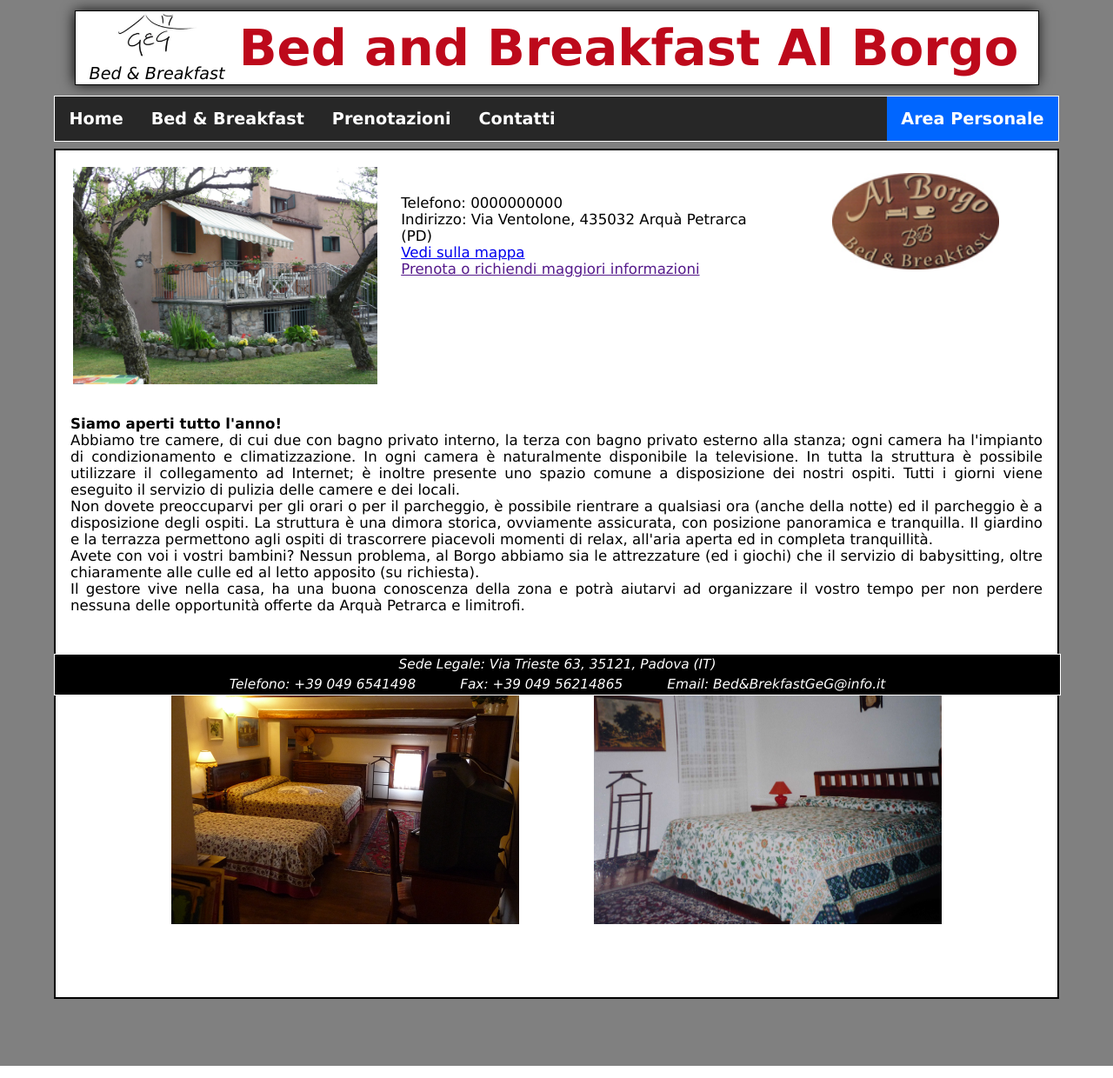
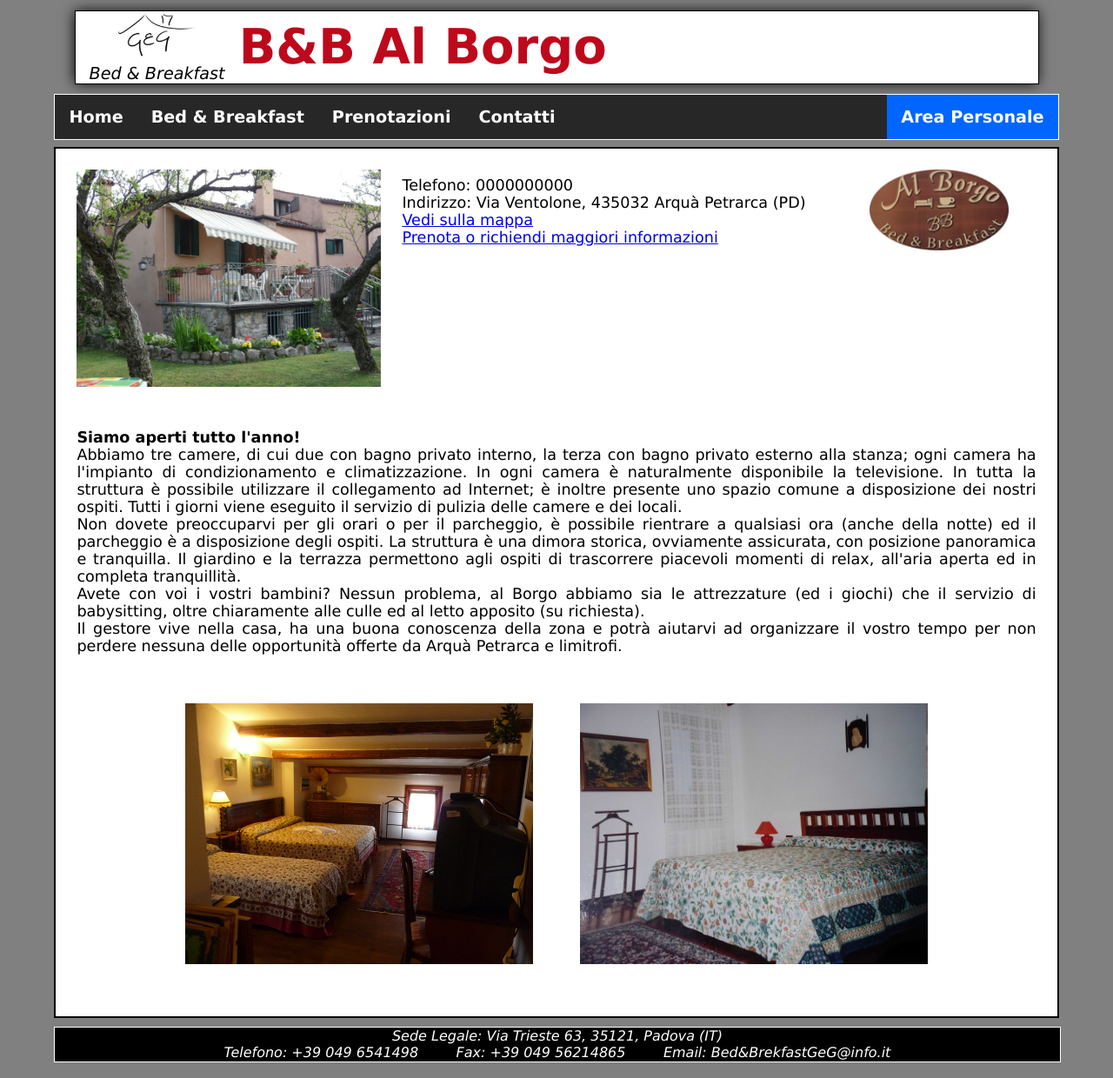
Before and after one commit to TheJack95/TecWeb, a PHP site: page /ilBorgo.php in a window 1280 px wide. Shown: the whole page at 87% size. Run offline with PHP 8.4, Linux system fonts and the light colour scheme.

Commit message:
correzioni varie

```diff
--- a/boscoverde.php
+++ b/boscoverde.php
@@ -17,7 +17,9 @@
                     Bed & Breakfast
                 </div>
             </div>
-            <h1 id="titolo"><span xml:lang="en">Bed and Breakfast</span> Boscoverde</h1>
+            <h1 id="titoloBeB">
+                <abbr title="Bed and Breakfast" xml:lang="en">B&B</abbr> Boscoverde
+            </h1>
         </div>
 
 		<?php include("menu.php"); ?>
@@ -30,7 +32,7 @@
                 <li>Telefono: 00000000 </li>
                 <li>Indirizzo: Via Visome 211, Belluno </li>
                 <li><a href= "https://goo.gl/maps/zkUznEEVUAo" target="_blank">Vedi sulla mappa</a></li>
-                <li><a href="">Prenota o richiendi maggiori informazioni</a></li>
+                <li><a href="prenotazioni.php">Prenota o richiendi maggiori informazioni</a></li>
             </ul>
 
             <p class="testo">
--- a/cadorehaus.php
+++ b/cadorehaus.php
@@ -20,8 +20,8 @@
 					Bed & Breakfast
 				</div>
 			</div>
-			<h1 id="titolo">
-				<span xml:lang="en">Bed and Breakfast</span> Cadore Haus
+			<h1 id="titoloBeB">
+                <abbr title="Bed and Breakfast" xml:lang="en">B&B</abbr> Cadore Haus
 			</h1>
 		</div>
 
@@ -37,7 +37,7 @@
                 <li>Telefono: 0000000000</li>
                 <li>Indirizzo: Via Saletta, 30, 32041 Auronzo di Cadore BL</li>
                 <li><a href="https://goo.gl/maps/RNhypTnWjv92" target="_blank">Vedi sulla mappa</a></li>
-                <li><a href="">Prenota o richiendi maggiori informazioni</a></li>
+                <li><a href="prenotazioni.php">Prenota o richiendi maggiori informazioni</a></li>
             </ul>
 
             <p class="testo">Nel cuore delle Dolomiti, la Cadore Haus offre momenti di assoluto relax a contatto con la natura.
--- a/database.sql
+++ b/database.sql
@@ -4,5 +4,8 @@ CREATE TABLE IF NOT EXISTS Contatto(
   Cognome varchar(30) NOT NULL,
   Telefono varchar(13) DEFAULT NULL,
   Email varchar(50) NOT NULL,
-  Messaggio text NOT NULL
+  Messaggio text NOT NULL,
+  Checkin DATE NOT NULL,
+  Checkout DATE NOT NULL,
+  BeB  varchar(40) NOT NULL
 );
--- a/fogliocss.css
+++ b/fogliocss.css
@@ -18,12 +18,11 @@ body {
 #header {
 	margin: 1% 2% 1% 2%;
 	border: 1px solid black;
-	-webkit-box-shadow:-1px 0px 15px -1px black;
-	-moz-box-shadow:-1px 0px 15px -1px black;
-	box-shadow:-1px 0px 15px -1px black;
+	-webkit-box-shadow:-1px 0 15px -1px black;
+	-moz-box-shadow:-1px 0 15px -1px black;
+	box-shadow:-1px 0 15px -1px black;
 	overflow: auto;
 	background-color: white;
-
 }
 
 .tutto {
@@ -43,26 +42,39 @@ body {
 
 #logo img {
 	width: 50%;
+
 }
 
 #testologo {
 	font-family: Verdana;
-	font-size: 1.5vw;
+	font-size: 1.2rem;
 	font-style: italic;
 }
 
 #logoBeB {
 	float: right;
-	width: 13vw;
-	padding: 5.2vw;
+	width: 10rem;
+	padding: 4rem;
 }
 
 #titolo {
 	color: #BD091B;
-	font-size: 4.5vw;
+	font-size: 3.5rem;
 	font-weight: bolder;
-	padding: 0.7vw
+	padding: 0.5rem;
+    margin-left: 0;
+    margin-right: 0;
+    display: block;
+}
 
+#titoloBeB {
+    color: #BD091B;
+    font-size: 3.5rem;
+    font-weight: bolder;
+    padding: 0.5rem;
+    display: block;
+    margin-left: auto;
+    margin-right: auto;
 }
 
 /* FINE PARTE  HEADER  */
@@ -77,43 +89,49 @@ abbr {
 	float: left;
 	width:350px;
 	height:250px;
-	padding: 1.5vw;
+	padding: 1.5em;
 }
 
 #info {
 	list-style: none;
 	text-align: left;
-	padding: 4vw;
-	margin-left: 27vw;
-	font-size: 1.3vw;
+	padding: 2rem;
+	margin-left: 22rem;
+	font-size: 1.1rem;
 }
 
 #logoBeB {
 	float: right;
-	width: 15vw;
-	padding-top: 2vw;
-	padding-right: 5.2vw;
+	width: 10rem;
+	padding-top: 1.5rem;
+	padding-right: 3.5rem;
 }
 
 .testo {
 	text-align: justify;
-	padding: 1.3vw;
-	font-size: 1.3vw;
+	padding: 1.5rem;
+	font-size: 1.1rem;
 	clear: both;
 }
 
 #imgCamere {
-	margin: 2.5em;
+	margin: 2rem;
 	text-align: center;
 }
 
 .camera {
-	margin: 2.5em;
+	margin: 1.5rem;
 	margin-top: 0;
 	width: 400px;
 	height: 300px;
 }
 
+#homerosolina {
+    float:left;
+    width: 300px;
+    height: 200px;
+    margin-right: 1rem;
+}
 
 /* FINE PARTE  BODY  */
 
@@ -122,18 +140,18 @@ abbr {
 /* liste nella home*/
 
 #servizi {
-	margin: 2.5em;
+	margin: 2em;
 	overflow:hidden;
 }
 
 #lista1 {
 	float: left;
-	margin-left: 5.2vw;
-	padding: 1.5vw;
+	margin-left: 5rem;
+	padding: 1.2rem;
 }
 
 #lista2 {
 	float: right;
-	margin-right: 5.2vw;
-	padding: 1.2vw;
+	margin-right: 5rem;
+	padding: 1.2rem;
 }
--- a/footer.css
+++ b/footer.css
@@ -1,7 +1,5 @@
 #footer {
-   position: sticky;
-   left: 0;
-   bottom: 0;
+   position: static;
    width: 100%;
    background-color: black;
    color: white;
@@ -16,7 +14,7 @@
    font-style: italic;
    color: white;
    text-align: center;
-   line-height: 1.5em;
-   padding: 1.5em;
-   font-size: 1.2vw;
+   line-height: 1.2rem;
+   padding: 1.2rem;
+   font-size: 1rem;
 }
--- a/home.php
+++ b/home.php
@@ -22,6 +22,7 @@
 
         <div class="tutto">
             <p class="testo">
+                <img id="homerosolina" src="img/homerosolina.jpg" alt="Rosolina" />
                 <span xml:lang="en">Bed & Breakfast's</span>  <abbr title="Giulia Erik Giacomo">G.E.G.</abbr> nasce nel 2017 dall'idea di tre
                 giovani imprenditori con l'intenzione di valorizzare delle strutture gi&agrave; esistenti, ma troppo piccole
                 per essere competitive singolarmente, creando una catena, senza per&ograv uniformarle.
--- a/ilBorgo.php
+++ b/ilBorgo.php
@@ -17,8 +17,8 @@
                     Bed & Breakfast
                 </div>
             </div>
-            <h1 id="titolo">
-                <span xml:lang="en">Bed and Breakfast</span> Al Borgo
+            <h1 id="titoloBeB">
+                <abbr title="Bed and Breakfast" xml:lang="en">B&B</abbr> Al Borgo
             </h1>
         </div>
 
@@ -33,7 +33,7 @@
                 <li>Telefono: 0000000000</li>
                 <li>Indirizzo: Via Ventolone, 435032 Arqu&agrave; Petrarca (PD)</li>
                 <li><a href="https://goo.gl/maps/9VnRUVpRX7C2" target="_blank">Vedi sulla mappa</a></li>
-                <li><a href="">Prenota o richiendi maggiori informazioni</a></li>
+                <li><a href="prenotazioni.php">Prenota o richiendi maggiori informazioni</a></li>
             </ul>
 
             <p class="testo">
--- a/lacorte.php
+++ b/lacorte.php
@@ -17,8 +17,8 @@
                     Bed & Breakfast
                 </div>
             </div>
-            <h1 id="titolo">
-                <span xml:lang="en">Bed and Breakfast</span> La Corte
+            <h1 id="titoloBeB">
+                <abbr title="Bed and Breakfast" xml:lang="en">B&B</abbr> La Corte
             </h1>
         </div>
 
@@ -33,7 +33,7 @@
                 <li>Telefono: +39 0000 000000</li>
                 <li>Indirizzo: Via Bassafonda 46, 45010 Rosolina (RO)</li>
                 <li><a href="https://goo.gl/maps/R8aMwSJQsUs" target="_blank">Vedi sulla mappa</a></li>
-                <li><a href="">Prenota o richiendi maggiori informazioni</a></li>
+                <li><a href="prenotazioni.php">Prenota o richiendi maggiori informazioni</a></li>
             </ul>
 
             <p class="testo">
--- a/login.css
+++ b/login.css
@@ -13,13 +13,13 @@ margin: 3%;
 .cella {
 margin-top: 1%;
 width: 100%;
-height: 2.5vw;
+height: 2.5rem;
 }
 
 .go {
 color: blue;
 padding: 10px 55px;
-font-size: 1.2vw;
+font-size: 1.2rem;
 margin-bottom: 15%;
 }
 
--- a/menu.css
+++ b/menu.css
@@ -12,6 +12,7 @@
     top:0;
     margin-bottom: 0.5rem;
     border: 1px solid white;
+    z-index: 1;
 }
 
 .menu ul {
@@ -47,6 +48,7 @@
     position: absolute;
     background-color: #272727;
     min-width: 160px;
+
 }
 
 .dropdown-content a {
--- a/stellaviandante.php
+++ b/stellaviandante.php
@@ -16,7 +16,9 @@
                     Bed & Breakfast
                 </div>
             </div>
-            <h1 id="titolo">B&B La Stella del Viandante</h1>
+            <h1 id="titoloBeB">
+               <abbr title="Bed and Breakfast" xml:lang="en">B&B</abbr> La Stella del Viandante
+            </h1>
         </div>
 
 
@@ -29,7 +31,7 @@
                 <li>Telefono: 00000000 </li>
                 <li>Indirizzo: Via Danilo Busin 7, Falcade </li>
                 <li><a href="https://goo.gl/maps/e6JwcoXmWN12" target="_blank">Vedi sulla mappa</a></li>
-                <li><a href="">Prenota o richiendi maggiori informazioni</a></li>
+                <li><a href="prenotazioni.php">Prenota o richiendi maggiori informazioni</a></li>
             </ul>
 
             <p class="testo" style="clear:left">
```
Also changed, not shown: B&B_style.css (+8 -8 lines), form.php (+8 -114 lines), invioContatto.php (+42 -11 lines), invioPrenotazione.php (+5 -5 lines), img/homerosolina.jpg (added).
